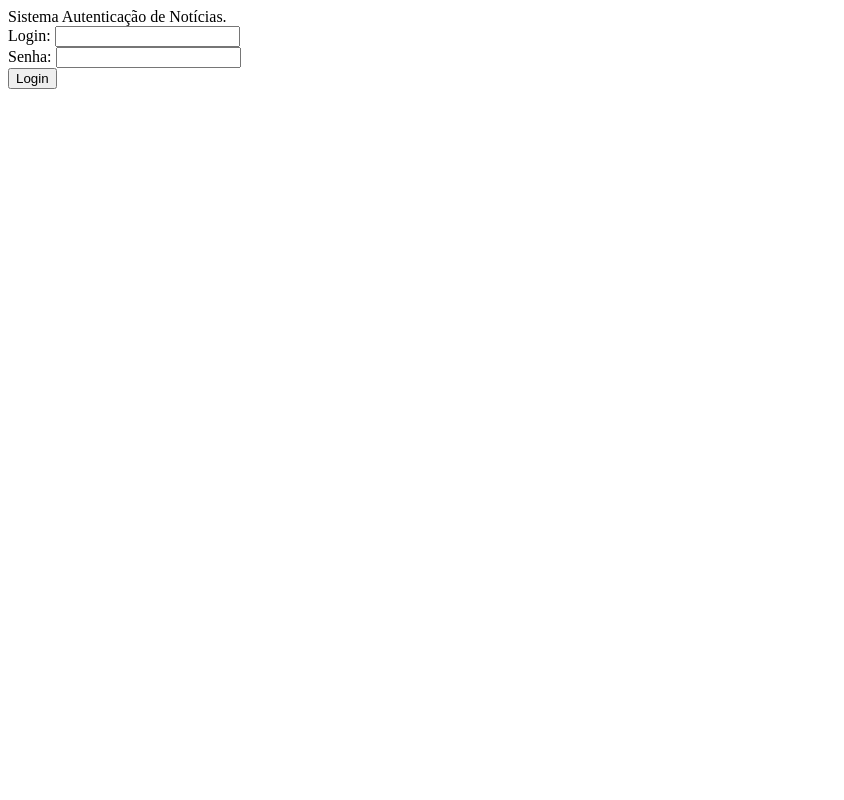
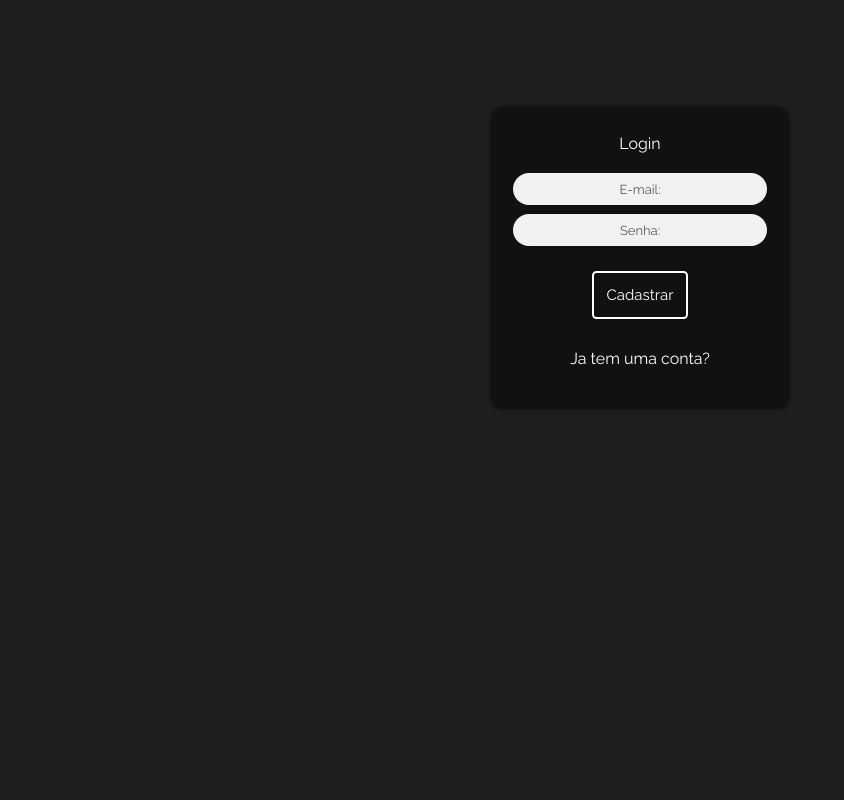
Before and after one commit to BenitoMarculanoRibeiro/Guia-Do-Programador-Antigo, a PHP site: page / in a window 1280 px wide. Shown: the whole page, without its empty margins (0-844 px from the left). Run offline with PHP 8.4, Linux system fonts and the light colour scheme.

Commit message:
Versão 0.0.3 - Semi funcional - Adaptei CSS de Cadastro.php em index.php (login)

```diff
--- a/cadastro.php
+++ b/cadastro.php
@@ -19,7 +19,7 @@ $erro = isset($_GET['erro']) ? $_GET['erro'] : 0;
     <div class="areacadastro">
         <fieldset class="fieldset">
             <p class="registre">Registre-se</p>
-            <form method="POST" action="controler/registra_usuario.php" action="../CHATeado">
+            <form method="POST" action="controler/registra_usuario.php">
                 <input id="nome" name="nome" type="text" class="form-control" placeholder="Nome:" pattern="[A-Za-z]+{4,255}/?[\wà-úÀ-Ú ]*">
                 <input id="email" name="email" type="email" class="form-control" placeholder="E-mail:">
                 <?php
@@ -31,6 +31,7 @@ $erro = isset($_GET['erro']) ? $_GET['erro'] : 0;
                 <button type="submit" class="btn btn-primary btn-block btn-flat">Cadastrar</button>
             </form>
             <a href="index.php" class="text-center">Ja tem uma conta?</a>
+        </fieldset>
     </div>
 </body>
 
--- /dev/null
+++ b/css/style-login.css
@@ -0,0 +1,91 @@
+@import url('https://fonts.googleapis.com/css2?family=Raleway&display=swap');
+body {
+    font-family: 'Raleway';
+}
+
+.arealogin {
+    display: flex;
+    flex-direction: column;
+    flex-wrap: wrap;
+    align-items: center;
+}
+
+.arealogin>input {
+    background-color: black;
+}
+
+.fieldset {
+    margin-top: 100px;
+    color: white;
+    background-color: #111111;
+    max-width: 280px;
+    border-radius: 10px;
+    border: none;
+    box-shadow: 0 0 5px black;
+}
+
+.text-center {
+    display: block;
+    margin: 30px;
+    text-align: center;
+    text-decoration: none;
+    color: white;
+    font-family: 'Raleway';
+}
+
+.login {
+    display: block;
+    text-align: center;
+    margin: 20px;
+}
+
+input {
+    text-align: center;
+    display: block;
+    margin: 0 auto;
+    margin: 9px;
+    width: 250px;
+    height: 30px;
+    font-size: 16px;
+    border-radius: 17px;
+    border: none;
+    background-color: #F1F1F1;
+    outline: none;
+    color: #111111;
+    font-family: 'Raleway';
+}
+
+::placeholder {
+    color: #1d1e20;
+    opacity: 70%;
+    text-align: center;
+    font-size: 13px;
+}
+
+button {
+    display: block;
+    border-radius: 0.30em;
+    color: white;
+    text-decoration: none;
+    margin: 25px auto;
+    border: none;
+    text-align: center;
+    cursor: pointer;
+    font-weight: 300px;
+    font-family: 'Raleway';
+    padding: 13px;
+    background: none;
+    border: solid 2px white;
+    box-sizing: border-box;
+    transition: all 0.2s;
+    font-size: 15px;
+}
+
+button:hover {
+    color: #111111;
+    background-color: white;
+}
+
+body {
+    background-color: #1d1e20;
+}
--- a/index.php
+++ b/index.php
@@ -1,10 +1,36 @@
-<HTML>
-<HEAD><TITLE>Sistema de Notícias : Login</TITLE></HEAD>
-<BODY>
-<form action="vai_login.php" method="post">
-Sistema Autenticação de Notícias.<BR>
-Login: <input type="text" name="email"><br>
-Senha: <input type="password" name="senha"><br>
-<input type="submit" value="Login">
-</form>
-</BODY></HTML>
+<?php
+$erro = isset($_GET['erro']) ? $_GET['erro'] : 0;
+?>
+<!DOCTYPE html>
+<html>
+
+<head>
+    <meta charset="utf-8">
+    <meta http-equiv="X-UA-Compatible" content="IE=edge">
+    <title>Area de Registro</title>
+    <link rel="sortcut icon" href="fotos_perfil/sad.png" type="image/png" />
+    <meta name="viewport" content="width=device-width, initial-scale=1">
+    <link href="https://fonts.googleapis.com/css?family=Source+Sans+Pro:300,400,400i,700" rel="stylesheet">
+    <link rel="stylesheet" href="./css/style-login.css">
+</head>
+
+<body>
+    <div class="arealogin">
+        <fieldset class="fieldset">
+            <p class="login">Login</p>
+            <form method="POST" action="vai_login.php">
+                <input id="email" name="email" type="email" class="form-control" placeholder="E-mail:">
+                <input id="senha" name="senha" type="password" class="form-control" placeholder="Senha:">
+                <?php
+                if ($erro == 1) {
+                    echo '<font color="#FF0000">Email ou Senha incorreto!</font>';
+                }
+                ?>
+                <button type="submit" class="btn btn-primary btn-block btn-flat">Cadastrar</button>
+            </form>
+            <a href="index.php" class="text-center">Ja tem uma conta?</a>
+        </fieldset>
+    </div>
+</body>
+
+</html>
--- a/vai_login.php
+++ b/vai_login.php
@@ -20,7 +20,7 @@
            header('Location: /php/index.php');
         }else{
            // header('Location: telaEtiqueta.php');
-            header('Location: ../index.php?erro=1-'.$senha);
+            header('Location: ../index.php?erro=1');
         }
     }else{
         echo "Erro na execução da consulta, favor entrar em contato com o admin do site.<br> Whatssap: 27 995152815";
```
